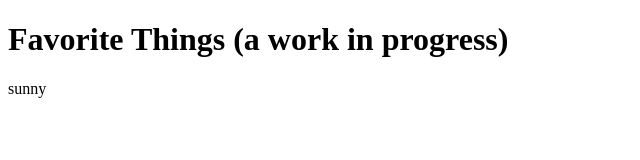
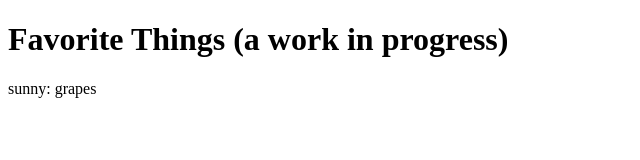
Before and after one commit to william-streicher-evans/helenmary.github.io, a plain HTML site: page index.html in a window 1280 px wide. Shown: the full height of the page, 0-640 px from the left. Drawn offline with Linux system fonts and the light colour scheme.

Commit message:
added sunny's food

```diff
--- a/index.html
+++ b/index.html
@@ -3,6 +3,6 @@
   <title>Favorite Things</title>
   <body>
     <h1>Favorite Things (a work in progress)</h1>
-    <p> sunny </p>
+    <p> sunny: grapes </p>
   </body>
 </html>
```
